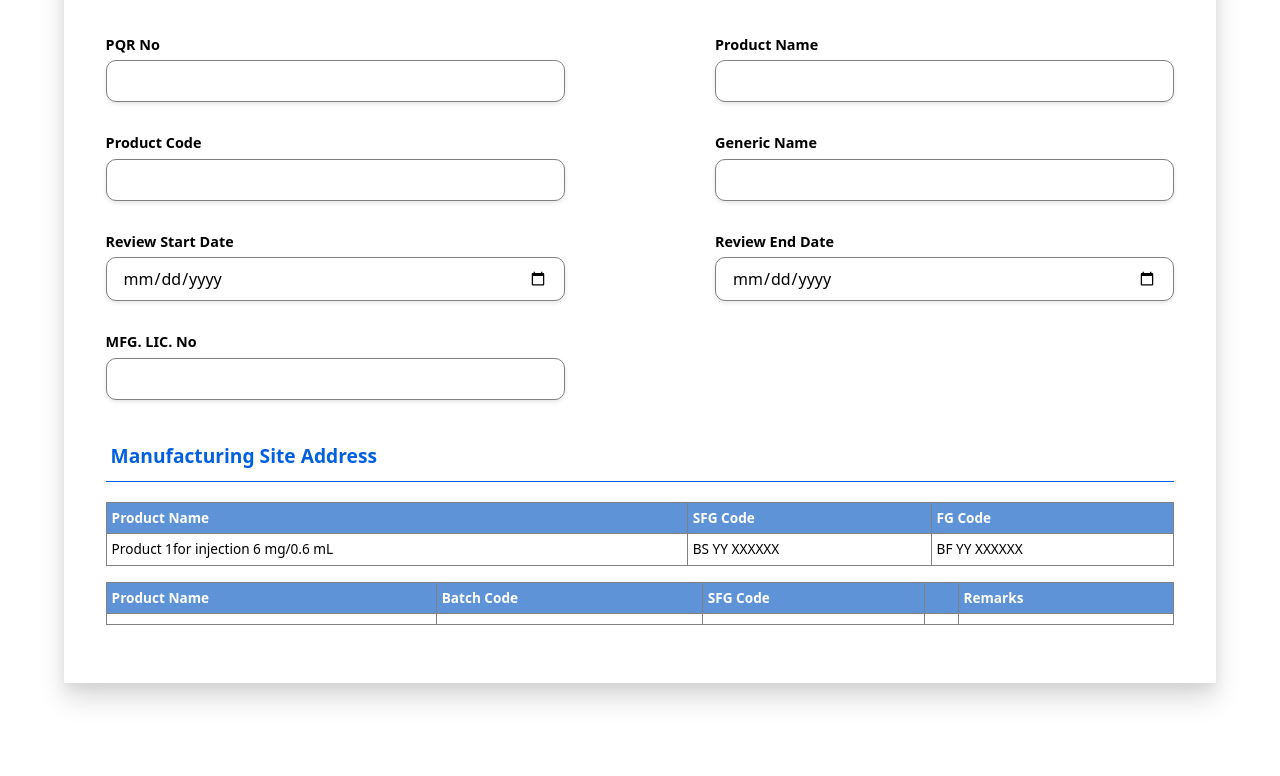
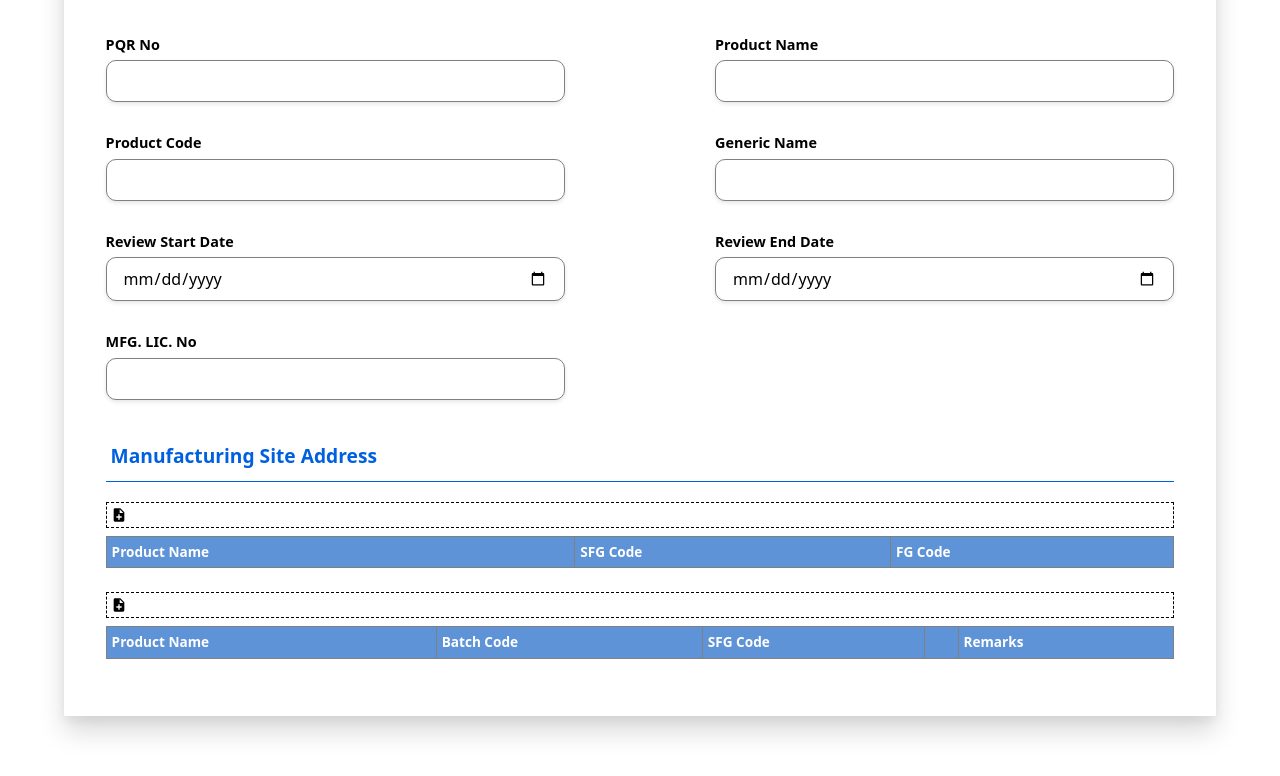
Before and after one commit to vidyagxp0/APQR--annual-product-quality-review, a React (Vite) app in the folder frontEnd/: page /new-pqr in a window 1280 px wide. Shown: the part 394-1170 px from the top of the page. Before the commit the page ends 1141 px from the top, so only its background shows below. Built offline with nearby package versions, Linux system fonts and the light colour scheme; a web font is replaced by a local one.

Commit message:
table add fuctionality

```diff
--- a/frontEnd/package.json
+++ b/frontEnd/package.json
@@ -12,6 +12,7 @@
   "dependencies": {
     "react": "^18.3.1",
     "react-dom": "^18.3.1",
+    "react-icons": "^5.2.1",
     "react-router-dom": "^6.25.1"
   },
   "devDependencies": {
--- a/frontEnd/src/App.css
+++ b/frontEnd/src/App.css
@@ -222,6 +222,21 @@
   color: white;
   font-weight: 600;
 }
+
+.AddRows {
+    border: 1px dashed black;
+    margin: 8px 0px;
+    padding: 4px;
+    display: flex;
+    gap: 10px;
+  }
+
+  .addrowinstruction {
+    color: rgb(76, 76, 214);
+    font-size: 12px;
+    display: flex;
+    align-items: center;
+  }
 .pqrform .sub-head {
   color: var(--first-color);
   border-bottom: 1.4px solid var(--first-color);
--- a/frontEnd/src/pages/APQR.jsx
+++ b/frontEnd/src/pages/APQR.jsx
@@ -1,8 +1,12 @@
 import React, { useState } from "react";
 import Header from "../Component/Header";
+import { MdNoteAdd } from "react-icons/md";
 
 export default function APQR() {
   const [tab, setTab] = useState("GI");
+  const [manufacturingStage,setManufacturingStage]=useState([])
+  const [manufacturingSAPS,setManufacturingSAPS]=useState([])
+  const [rawMRS,setRawMRS]=useState([])
   const [pQRData, setPQRData] = useState({
     pqrNO: "",
     productName: "",
@@ -12,6 +16,36 @@ export default function APQR() {
     reviewEndDate: "",
     mfgLicNo: "",
   });
+
+  const addManufacturingStageRow=()=>{
+    const newRow={
+      productName:"",
+      sFGCode:"",
+      fGCode:""
+    }
+    setManufacturingStage([...manufacturingStage,newRow])
+  }
+
+  const addManufacturingSAPSRow=()=>{
+    const newRow={
+      productName:"",
+      batchCode:"",
+      sFGCode:"",
+      remarks:"",
+    }
+    setManufacturingSAPS([...manufacturingSAPS,newRow])
+  }
+
+  const addRawMRSRow=()=>{
+    const newRow={
+      materialCode:"",
+      materialName:"",
+      ARNo:"",
+      reasonOfRejection:"",
+      description:"",
+    }
+    setRawMRS([...rawMRS,newRow])
+  }
   return (
     <>
       <Header />
@@ -161,7 +195,10 @@ export default function APQR() {
               </div>
             </div>
             <div className="sub-head">Manufacturing Site Address</div>
-
+            <div className="AddRows d-flex">
+              <MdNoteAdd onClick={addManufacturingStageRow} />
+              <div className="addrowinstruction"></div>
+            </div>
             <table>
               <thead>
                 <tr>
@@ -171,15 +208,22 @@ export default function APQR() {
                 </tr>
               </thead>
               <tbody>
-                <tr>
-                  <td>Product 1for injection 6 mg/0.6 mL</td>
-                  <td>BS YY XXXXXX</td>
-                  <td>BF YY XXXXXX</td>
-                </tr>
+               {manufacturingStage.map((item,index)=>{
+                return  <tr key={index}>
+                <td><input/></td>
+                <td><input/></td>
+                <td><input/></td>
+               </tr>
+
+               })}
               </tbody>
             </table>
 
             <div className="py-4">
+            <div className="AddRows d-flex">
+              <MdNoteAdd onClick={addManufacturingSAPSRow} />
+              <div className="addrowinstruction"></div>
+            </div>
               <table>
                 <thead>
                   <tr>
@@ -191,13 +235,16 @@ export default function APQR() {
                   </tr>
                 </thead>
                 <tbody>
-                  <tr>
-                    <td></td>
-                    <td></td>
-                    <td></td>
-                    <td></td>
-                    <td></td>
+                  {manufacturingSAPS.map((item,index)=>{
+                    return  <tr key={index}>
+                    <td><input/></td>
+                    <td><input/></td>
+                    <td><input/></td>
+                    <td><input/></td>
+                    <td><input/></td>
                   </tr>
+                  })}
+
                 </tbody>
               </table>
             </div>
@@ -212,6 +259,11 @@ export default function APQR() {
               </div>
               <div className="pb-4">
                 <h4 className="gridName">Raw Materials Rejection Summary</h4>
+                <div className="AddRows d-flex">
+              <MdNoteAdd onClick={addRawMRSRow} />
+              <div className="addrowinstruction"></div>
+            </div>
+
                 <table>
                   <thead>
                     <tr>
@@ -224,14 +276,16 @@ export default function APQR() {
                     </tr>
                   </thead>
                   <tbody>
-                    <tr>
-                      <td>1</td>
-                      <td></td>
-                      <td></td>
-                      <td></td>
-                      <td></td>
-                      <td></td>
-                    </tr>
+                  {rawMRS.map((item,index)=>{
+                    return   <tr key={index}>
+                    <td><input/></td>
+                    <td><input/></td>
+                    <td><input/></td>
+                    <td><input/></td>
+                    <td><input/></td>
+                    <td><input/></td>
+                  </tr>
+                  })}
                   </tbody>
                 </table>
               </div>
```
Also changed, not shown: 1 other file (tests, documents, lock files or other folders).
